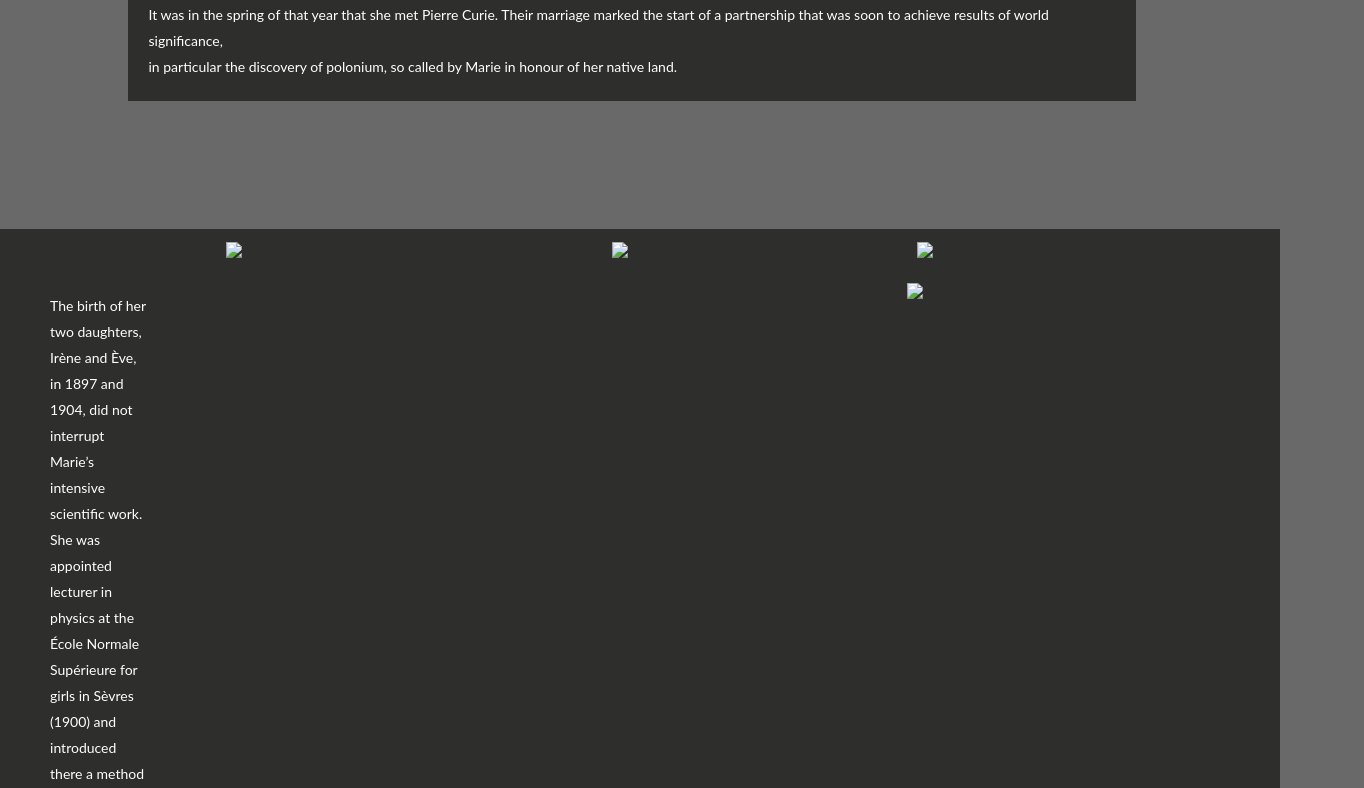
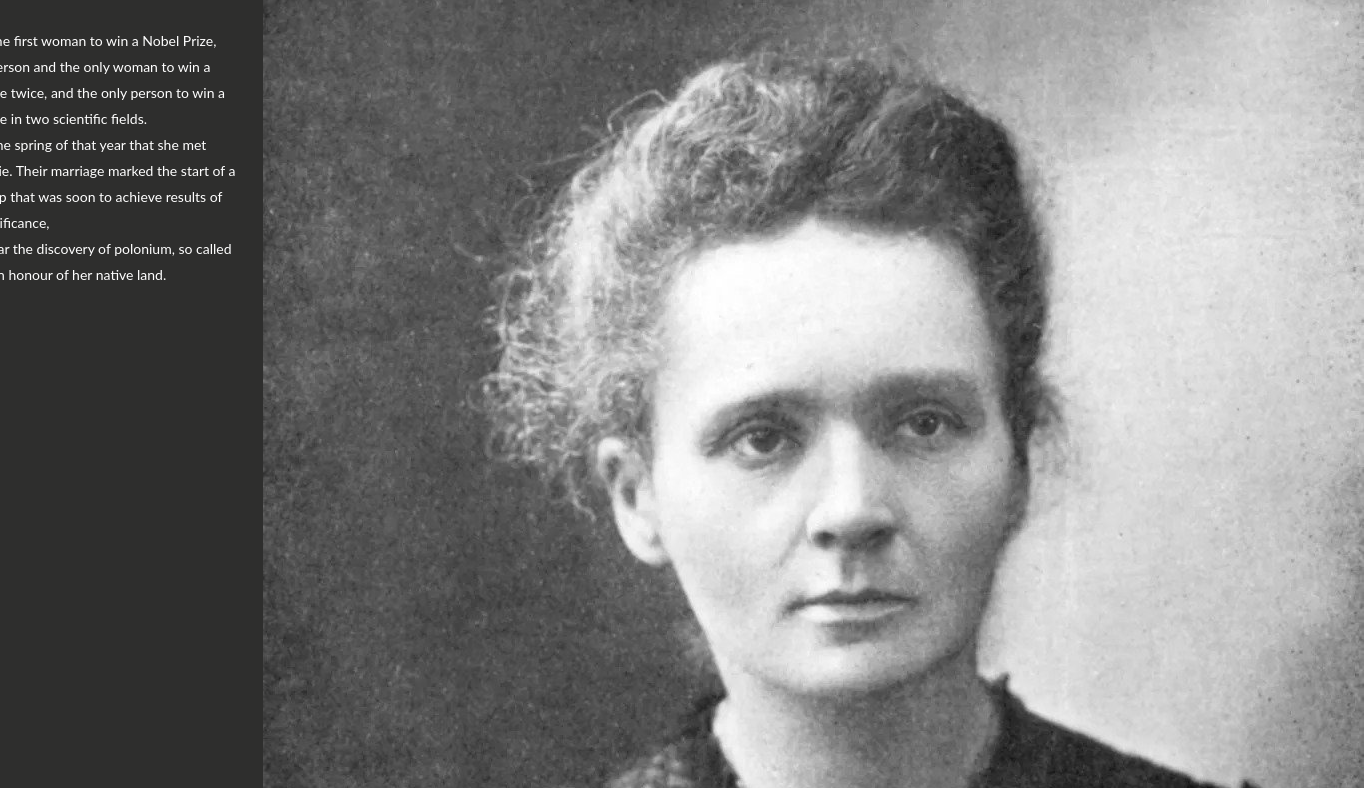
Before and after one commit to Burhan-Ahmed/Marie-Curie-Biography, a plain HTML site: page index.html in a window 1280 px wide. Shown: the part 388-1176 px from the top of the page, 1364 px wide, since content can reach past the window. Drawn offline with Linux system fonts and the light colour scheme.

Commit message:
Update index.html

```diff
--- a/index.html
+++ b/index.html
@@ -28,14 +28,14 @@ the discovery of polonium, so called by Marie in honour of her native land. <br>
       </span>
     </div>
   </div>
-      <img src="pic1.webp">
+      <img src="styles/pic1.jpg">
   </div>
   <div class="canvas2">
  <span>
-    <img class="slideshow" src="pic2.jpg" style="width: 350px;">
-    <img class="slideshow" src="pic3.jpg" style="width: 280px;">
-    <img class="slideshow" src="pic4.jpg" style="width: 360px;">
-    <img class="slideshow" src="pic5.jpg" style="width: 360px;">
+    <img class="slideshow" src="styles/pic2.jpg" style="width: 350px;">
+    <img class="slideshow" src="styles/pic3.jpg" style="width: 280px;">
+    <img class="slideshow" src="styles/pic4.jpg" style="width: 360px;">
+    <img class="slideshow" src="styles/pic5.jpg" style="width: 360px;">
 
   </span>
     <span class="para">
```
